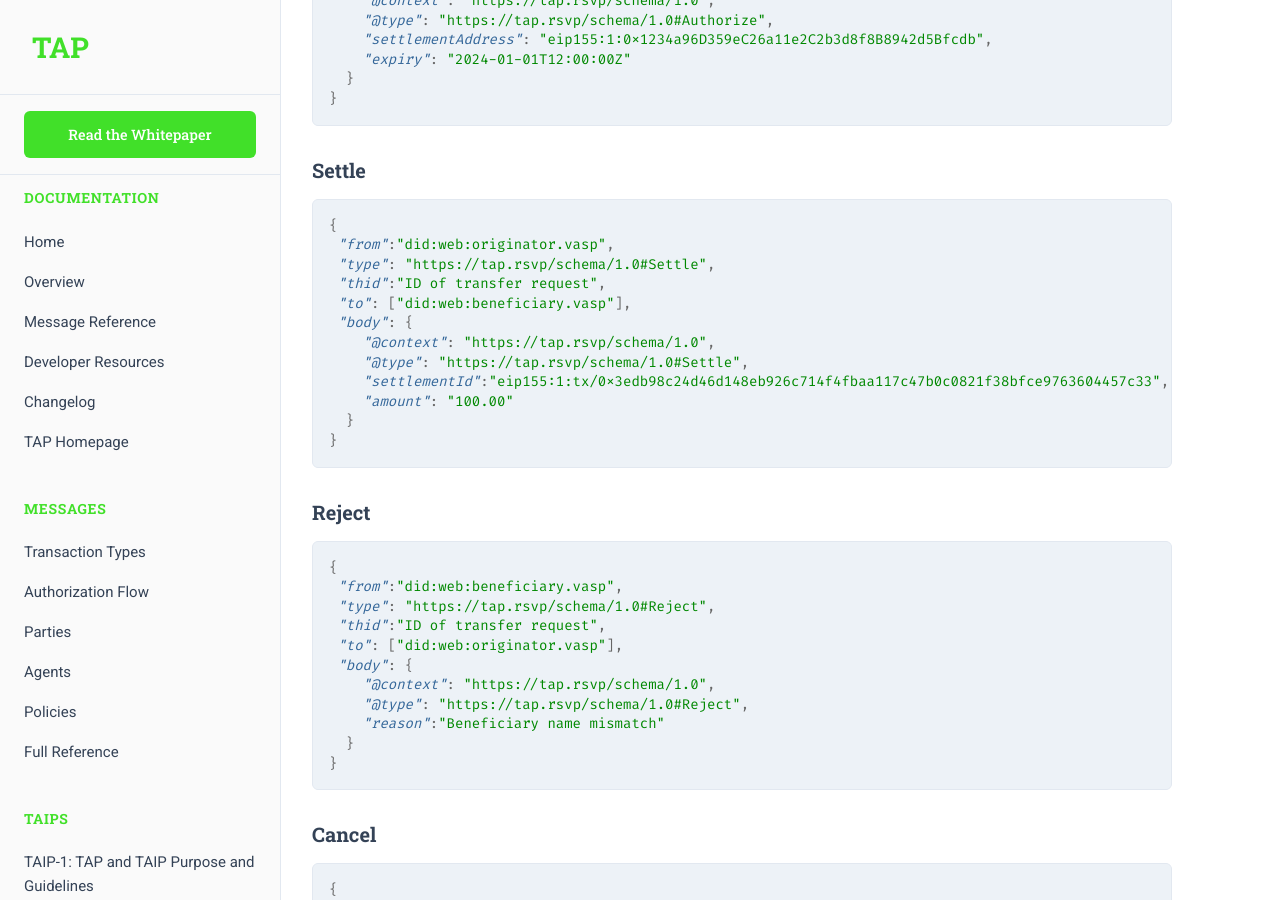
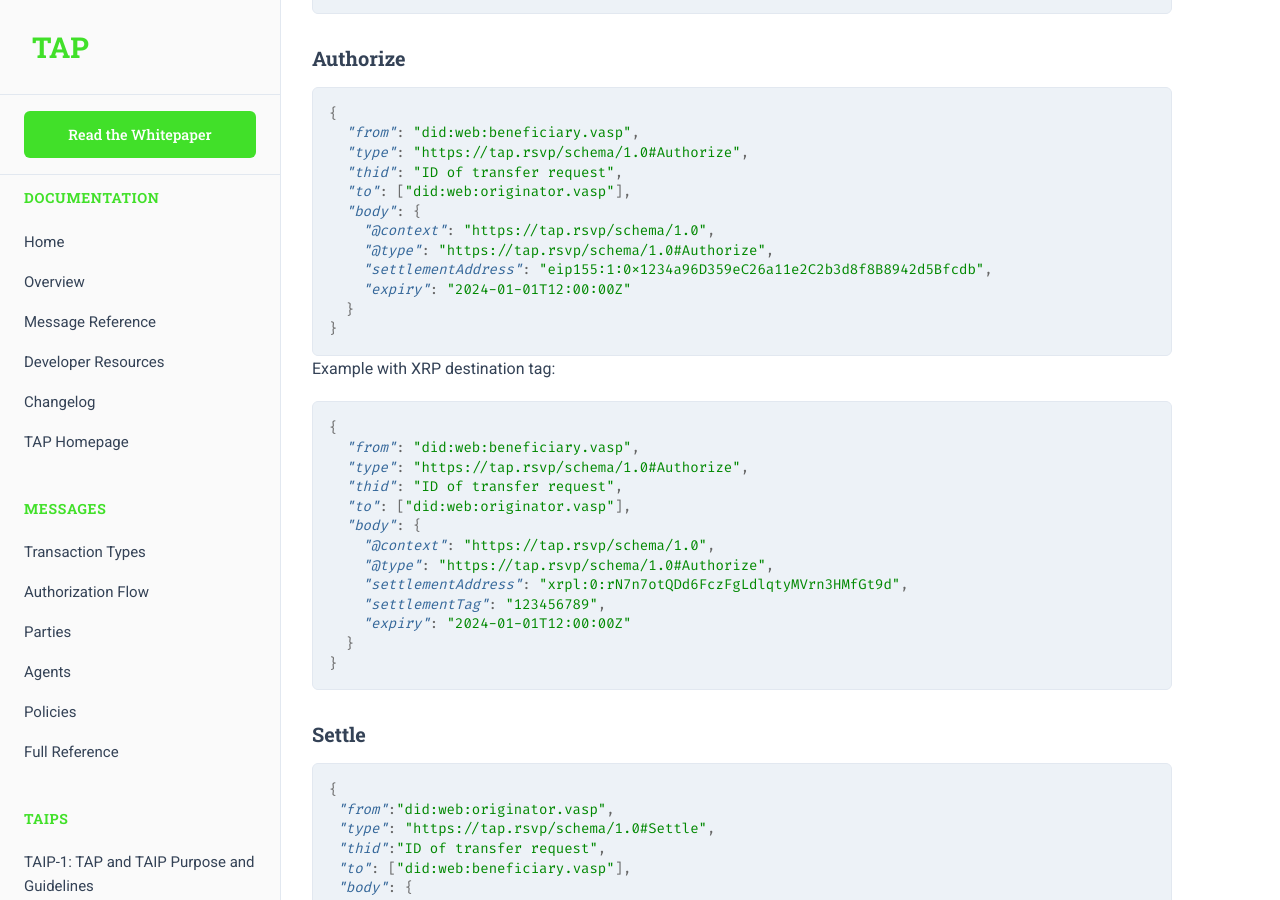
Before and after one commit to TransactionAuthorizationProtocol/TAIPs, a Jekyll site: the page built from TAIPs/taip-4.md, in a window 1280 px wide and 900 px high, scrolled down 11395 px. Built offline with Jekyll 4.4.1, drawn with Linux system fonts in a browser that asks for light colours; some of the changed text lies outside the part shown.

Commit message:
feat: addition of settlementTag to be used for tag and memo on chains that require it

````diff
--- a/TAIPs/taip-4.md
+++ b/TAIPs/taip-4.md
@@ -117,6 +117,7 @@
 - `@context` - REQUIRED the JSON-LD context `https://tap.rsvp/schema/1.0`
 - `@type` - REQUIRED the JSON-LD type `https://tap.rsvp/schema/1.0#Authorize`
 - `settlementAddress` - OPTIONAL string representing the intended destination address of the transaction specified in either [CAIP-10] or [RFC 8905] format. [CAIP-10] format is used for blockchain addresses, while [RFC 8905] payto URIs are used for traditional payment systems such as bank transfers (e.g., `payto://iban/DE75512108001245126199`). If sent by an Agent representing the beneficiary this is REQUIRED unless the original request contains an agent with the `settlementAddress` role. For all others it is OPTIONAL.
+- `settlementTag` - OPTIONAL string for blockchains that require destination tags or memos (e.g., XRP destination tag, Stellar memo, Cosmos memo). Format and requirements are chain-specific. Used in conjunction with `settlementAddress` to specify routing information.
 - `settlementAsset` - OPTIONAL string representing an asset for settlement in [CAIP-19] format. If multiple `supportedAssets` are presentented in the Transaction message (eg. `Payment` from [TAIP-14]) then an agent representing the sending side of the transaction is REQUIRED to specify the `settlementAsset` as part of their authorization, so the receiving side can specify the correct `settlementAddress`
 - `amount` - OPTIONAL string with the full amount as a decimal representation of the `settlementAsset` in case it is different than the original `Payment` or `Transfer` message.
 - `expiry` - OPTIONAL timestamp in ISO 8601 format indicating when the authorization expires. After this time, if settlement has not occurred, the authorization should be considered invalid and settlement should not proceed. In merchant payment flows, the customer's wallet may either repeat the merchant's specified expiration time or override it with a different time.
@@ -167,6 +168,7 @@
 - `@context` - REQUIRED the JSON-LD context `https://tap.rsvp/schema/1.0`
 - `@type` - REQUIRED the JSON-LD type `https://tap.rsvp/schema/1.0#Settle`
 - `settlementAddress` - REQUIRED string representing the destination address of the transaction specified in either [CAIP-10] or [RFC 8905] format. [CAIP-10] format is used for blockchain addresses, while [RFC 8905] payto URIs are used for traditional payment systems such as bank transfers.
+- `settlementTag` - OPTIONAL string for blockchains that require destination tags or memos (e.g., XRP destination tag, Stellar memo, Cosmos memo). Format and requirements are chain-specific. Used in conjunction with `settlementAddress` to specify routing information.
 - `settlementId` - OPTIONAL a [CAIP-220](https://github.com/ChainAgnostic/CAIPs/pull/221/files) identifier of the underlying settlement transaction on a blockchain. REQUIRED by at least one agent representing the originator.
 - `amount` - OPTIONAL string containing a decimal representation of the settled amount. If specified, this MUST be less than or equal to the amount in the original transaction message. If a `Authorize` message was received with an amount specified, then the amount in the `Settle` message MUST match that value. If omitted, the full amount from the original transaction message is implied.
 
@@ -293,6 +295,7 @@
 - `@context` - REQUIRED the JSON-LD context `https://tap.rsvp/schema/1.0`
 - `@type` - REQUIRED the JSON-LD type `https://tap.rsvp/schema/1.0#Revert`
 - `settlementAddress` - REQUIRED the proposed settlement address in either [CAIP-10] or [RFC 8905] format to return the funds to
+- `settlementTag` - OPTIONAL string for blockchains that require destination tags or memos (e.g., XRP destination tag, Stellar memo, Cosmos memo). Format and requirements are chain-specific. Used in conjunction with `settlementAddress` to specify routing information.
 - `reason` - REQUIRED Human readable message describing why the transaction reversal is being requested
 
 The following shows a simple Reversal request of a Transfer by the Originating Agent.
@@ -410,6 +413,24 @@
 }
 ```
 
+Example with XRP destination tag:
+
+```json
+{
+  "from": "did:web:beneficiary.vasp",
+  "type": "https://tap.rsvp/schema/1.0#Authorize",
+  "thid": "ID of transfer request",
+  "to": ["did:web:originator.vasp"],
+  "body": {
+    "@context": "https://tap.rsvp/schema/1.0",
+    "@type": "https://tap.rsvp/schema/1.0#Authorize",
+    "settlementAddress": "xrpl:0:rN7n7otQDd6FczFgLdlqtyMVrn3HMfGt9d",
+    "settlementTag": "123456789",
+    "expiry": "2024-01-01T12:00:00Z"
+  }
+}
+```
+
 ### Settle
 
 ```json
--- a/schemas/common/base-types.json
+++ b/schemas/common/base-types.json
@@ -104,6 +104,11 @@
           "$ref": "#/$defs/base64"
         }
       }
+    },
+    "settlementTag": {
+      "type": "string",
+      "description": "Optional routing identifier for blockchains that require destination tags/memos (e.g., XRP destination tag, Stellar memo, Cosmos memo). Format and requirements are chain-specific.",
+      "examples": ["12345", "invoice-abc-123"]
     }
   }
 }
--- a/schemas/messages/authorize.json
+++ b/schemas/messages/authorize.json
@@ -27,6 +27,9 @@
           "$ref": "../common/settlement-address.json",
           "description": "Settlement address in either CAIP-10 or RFC 8905 format"
         },
+        "settlementTag": {
+          "$ref": "../common/base-types.json#/$defs/settlementTag"
+        },
         "settlementAsset": {
           "$ref": "../common/caip-types.json#/$defs/caip19",
           "description": "Asset for settlement in CAIP-19 format"
--- a/schemas/messages/capture.json
+++ b/schemas/messages/capture.json
@@ -35,6 +35,9 @@
         "settlementAddress": {
           "$ref": "../common/settlement-address.json",
           "description": "Settlement address in either CAIP-10 or RFC 8905 format. If omitted, uses address from earlier Authorize"
+        },
+        "settlementTag": {
+          "$ref": "../common/base-types.json#/$defs/settlementTag"
         }
       },
       "required": ["@context", "@type"]
--- a/schemas/messages/revert.json
+++ b/schemas/messages/revert.json
@@ -27,6 +27,9 @@
           "$ref": "../common/settlement-address.json",
           "description": "Settlement address to return funds to in either CAIP-10 or RFC 8905 format"
         },
+        "settlementTag": {
+          "$ref": "../common/base-types.json#/$defs/settlementTag"
+        },
         "reason": {
           "type": "string",
           "description": "Human readable message describing why the transaction reversal is being requested"
--- a/schemas/messages/settle.json
+++ b/schemas/messages/settle.json
@@ -27,6 +27,9 @@
           "$ref": "../common/settlement-address.json",
           "description": "Destination address of the transaction in either CAIP-10 or RFC 8905 format"
         },
+        "settlementTag": {
+          "$ref": "../common/base-types.json#/$defs/settlementTag"
+        },
         "settlementId": {
           "type": "string",
           "pattern": "^[-a-z0-9]{3,8}:[-_a-zA-Z0-9]{1,32}:(tx|txn)/[-%a-zA-Z0-9]{1,128}$",
````
Also changed, not shown: packages/typescript/src/tap.ts (+24 -0 lines), test-vectors/authorize/valid-xrp-with-tag.json (added, +14 -0 lines).
